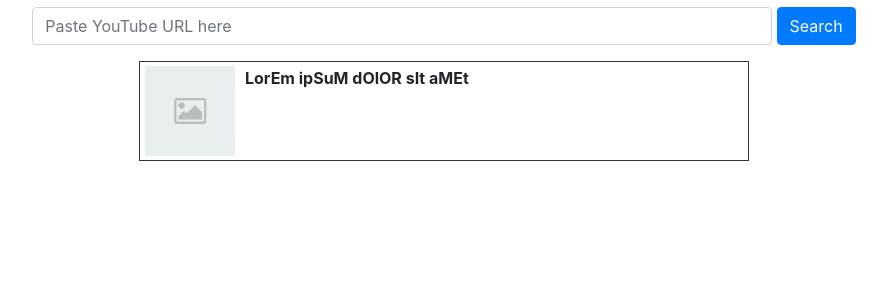
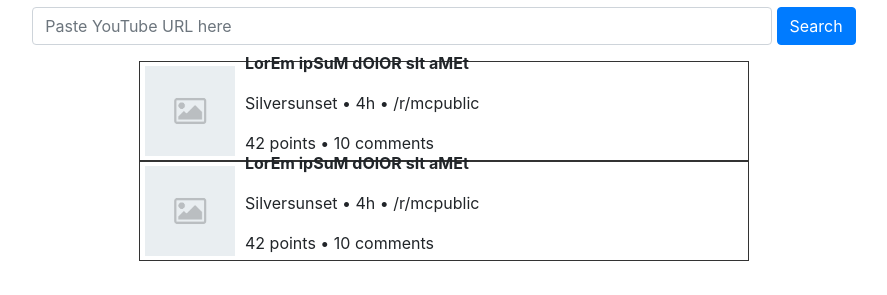
Before and after one commit to ScoHa/fluffy-fortnight, a plain HTML site: page index.html in a window 1280 px wide. Shown: the part 69-364 px from the top of the page, without its empty margins (196-1083 px from the left). Drawn offline with nearby package versions, Linux system fonts and the light colour scheme.

Commit message:
Add second instance for testing

```diff
--- a/index.html
+++ b/index.html
@@ -31,9 +31,23 @@
 						</div>
 						<div class='infotext'>
 							<p class='post-title'>LorEm ipSuM dOlOR sIt aMEt</p>
+							<p class='post-details'>Silversunset &bull; 4h &bull; /r/mcpublic</p>
+							<p class='post-details'>42 points &bull; 10 comments</p>
 						</div>
 					</div>
 				</div>
+				<div class='result col-lg-12 col-md-12'>
+						<div class='row'>
+							<div class='thumbnail '>
+								<img src='placeholder.png'>
+							</div>
+							<div class='infotext'>
+								<p class='post-title'>LorEm ipSuM dOlOR sIt aMEt</p>
+								<p class='post-details'>Silversunset &bull; 4h &bull; /r/mcpublic</p>
+								<p class='post-details'>42 points &bull; 10 comments</p>
+							</div>
+						</div>
+					</div>
 			</div>
 		</div>
     </div>
```
